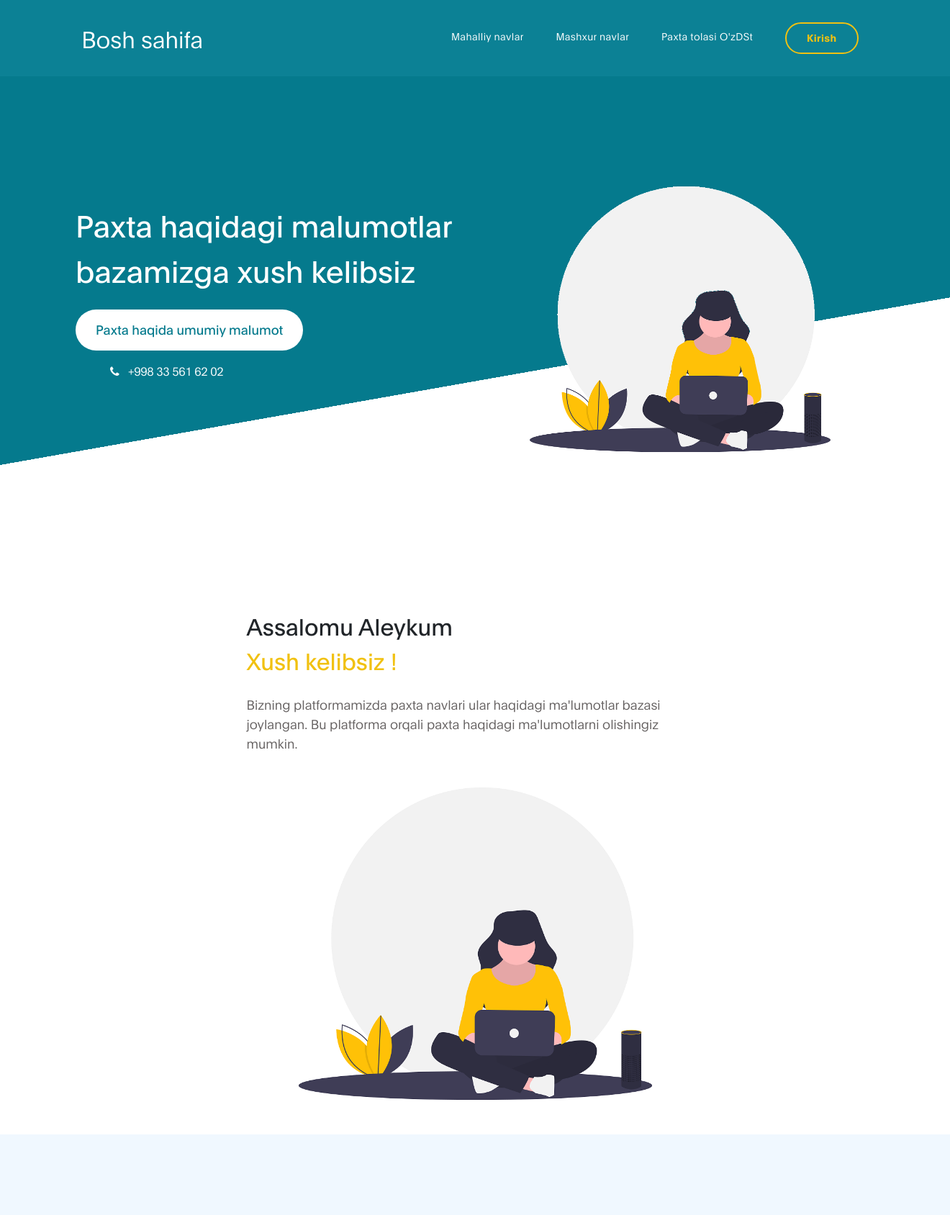
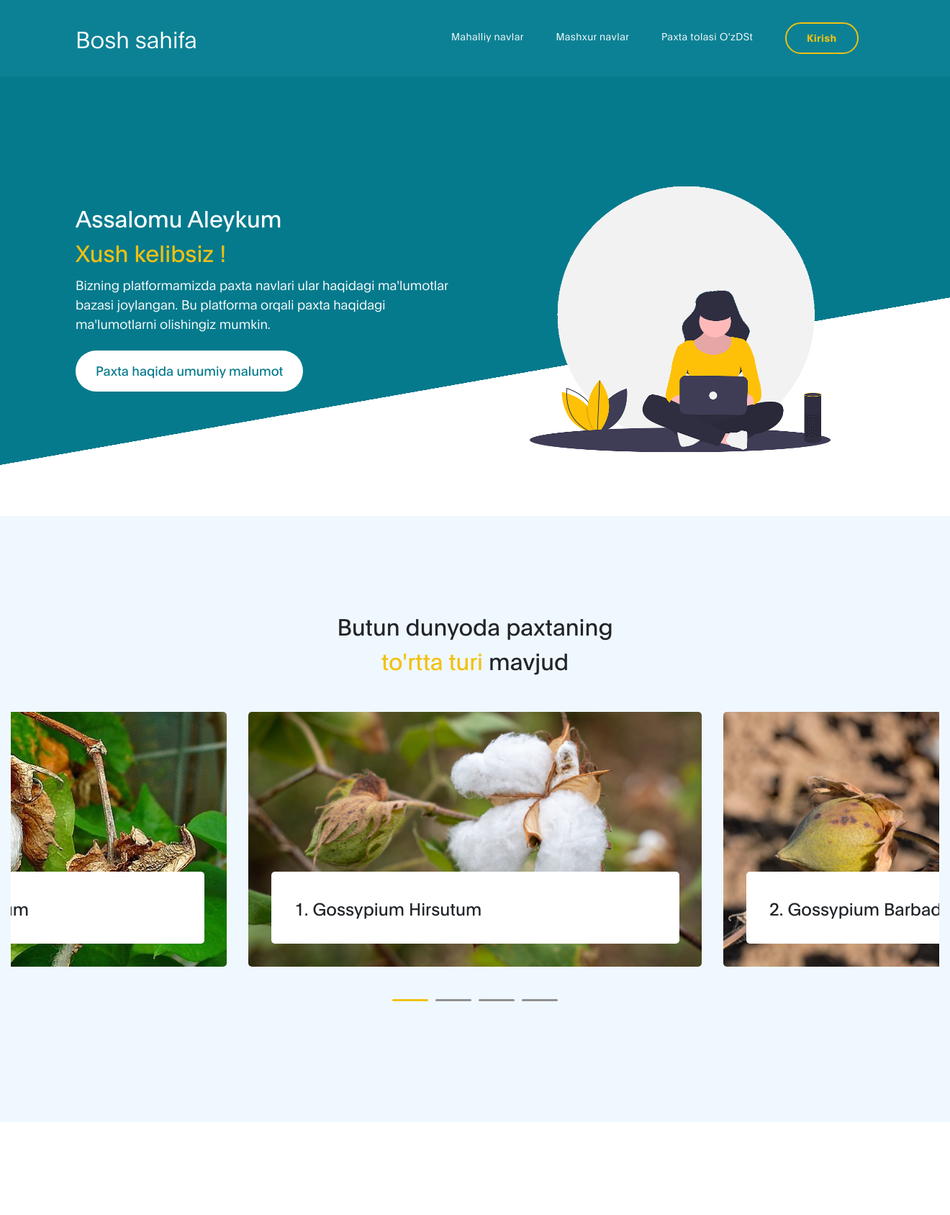
Before and after one commit to abdusattor1999/cotton-project-django, a Django app: page / in a window 1320 px wide; the page is wider, and only the part inside the window is pictured. Shown: the top 1688 px of that part at 72% size. Run offline with Django 4.2, Linux system fonts and the light colour scheme; some libraries are stand-ins or nearby versions.

Commit message:
last changes

```diff
--- a/Templates/base.html
+++ b/Templates/base.html
@@ -28,7 +28,6 @@
     <nav class="navbar navbar-expand-lg">
         <div class="container">
             <a class="navbar-brand" href="{% url 'mainapp:home_page' %}">
-               <i class="fa fa-cotton-bureau"></i>
                Bosh sahifa
             </a>
 
--- a/Templates/index.html
+++ b/Templates/index.html
@@ -5,15 +5,12 @@
      <section class="hero hero-bg d-flex justify-content-center align-items-center">
       <div class="container">
            <div class="row">
+                <div class="col-lg-6 col-md-10 col-12 d-flex flex-column justify-content-center align-items-center">
 
-               <div class="col-lg-6 col-md-10 col-12 d-flex flex-column justify-content-center align-items-center">
-                     <div class="hero-text">
-
-                          <h1 class="text-white" data-aos="fade-up">Paxta haqidagi malumotlar bazamizga xush kelibsiz</h1>
-
+                     <div>
+                         <h2 class="text-white" data-aos="fade-up">Assalomu Aleykum <br><strong>Xush kelibsiz !</strong></h2>
+                         <p class="mb-2 text-white" data-aos="fade-up">Bizning platformamizda paxta navlari ular haqidagi ma'lumotlar bazasi joylangan. Bu platforma orqali paxta haqidagi ma'lumotlarni olishingiz mumkin.</p>
                           <a href="{% url 'mainapp:umumiy' %}" class="custom-btn btn-bg btn mt-3" data-aos="fade-up" data-aos-delay="100">Paxta haqida umumiy malumot</a>
-
-                          <strong class="d-block py-3 pl-5 text-white" data-aos="fade-up" data-aos-delay="200"><i class="fa fa-phone mr-2"></i> +998 33 561 62 02</strong>
                      </div>
                </div>
 
@@ -26,30 +23,6 @@
 
            </div>
       </div>
-</section>
-
-
-<!-- ABOUT -->
-<section class="about section-padding pb-0" id="about">
- <div class="container">
-      <div class="row">
-
-           <div class="col-lg-7 mx-auto col-md-10 col-12">
-                <div class="about-info">
-
-                     <h2 class="mb-4" data-aos="fade-up">Assalomu Aleykum <br><strong>Xush kelibsiz !</strong></h2>
-
-                     <p class="mb-0" data-aos="fade-up">Bizning platformamizda paxta navlari ular haqidagi ma'lumotlar bazasi joylangan. Bu platforma orqali paxta haqidagi ma'lumotlarni olishingiz mumkin.</p>
-                </div>
-
-                <div class="about-image" data-aos="fade-up" data-aos-delay="200">
-
-                 <img src="{% static 'images/working-girl.png' %}" class="img-fluid" alt="office">
-               </div>
-           </div>
-
-      </div>
- </div>
 </section>
 
 
@@ -131,7 +104,7 @@
            <div class="col-lg-6 col-md-7 col-12">
              <div class="quote" data-aos="fade-up" data-aos-delay="200"></div>
 
-             <h2 class="mb-4" data-aos="fade-up" data-aos-delay="300">Paxta 60 dan ortiq mamlakatlarda uni etishtirish, qayta ishlash va sotish bilan shug'ullanadigan yuzlab million odamlarni ish bilan ta'minlovchi va daromad keltiradigan yirik qishloq xo'jaligi va sanoat ekinidir. Rivojlanayotgan dunyoning ko'pgina mamlakatlari uchun paxta iqtisodiy asosni tashkil qiladi va asosiy valyuta fondi hisoblanadi.</h2>
+             <h3 class="mb-4" data-aos="fade-up" data-aos-delay="300">Paxta 60 dan ortiq mamlakatlarda uni etishtirish, qayta ishlash va sotish bilan shug'ullanadigan yuzlab million odamlarni ish bilan ta'minlovchi va daromad keltiradigan yirik qishloq xo'jaligi va sanoat ekinidir. Rivojlanayotgan dunyoning ko'pgina mamlakatlari uchun paxta iqtisodiy asosni tashkil qiladi va asosiy valyuta fondi hisoblanadi.</h3>
            </div>
 
       </div>
--- a/Templates/mainapp/umumiy.html
+++ b/Templates/mainapp/umumiy.html
@@ -4,10 +4,7 @@
 
 <div class="container pt-5">
     <h1>Paxtani navlari haqida umumiy ma’lumot</h1>
-
-    <p>O'zbekiston Paxta sanoati mamlakatimizning  iqtisodiy sektorlari ichida katta ahamiyatga ega sohalardan bo'lib, milliy iqtisodiyatning asosiy muassasalaridan birini tashkil etadi. “Paxta navlari va ular haqidagi ma'lumotlar bazasi”ni yaratish esa bu sohani yanada rivojlantirish omillaridan biri bo‘lib xizmat qilishi mumkin. Shuning uchun men “ Bitiruv malakaviy ishi ” (BMI) rahbarim Sobitxon Hoshimov bilan birgalikda bu sohani rivojiga o’z hissamizni qo’shish maqsadida ma’lumotlar bazasini ishlab chiqmoqdamiz. Shu o’rinda takidlash kerakki bu sohani rivojlantirishga hozirgi kunda davlatimiz rahbari tomonidan ham e’tibor qaratilib bir nechta farmon va qarorlar ham qubul qilingan</p>
-    <p>Paxta asosiy tabiiy tolali ekin bo'lib, shuningdek, chorvachilik uchun oziq-ovqat yog'i va urug'lik qo'shimcha mahsulotini beradi. Biroq, dunyoda paxta va uni davolash bo'yicha olib borilgan tadqiqotlarning aksariyati uni tolali ekin sifatida e'tirof etish bilan cheklanadi. Paxta hayotimizga tanib bo'lmas darajada ta'sir ko'rsatadi.</p>
-    <p>"Paxta" so'zi arabcha "al qatan" so'zidan olingan. Paxta o‘simligi necha yoshda ekanligini hech kim bilmaydi. Dunyoda paxtadan foydalanish bo'yicha birinchi arxeologik kashfiyotlardan biri Pokistonda Mohenjo Daroda joylashgan. Ushbu topilma 5000 yildan ortiqroq yoshdadir. Paxta o'simligi ko'p yillik (ko'p yillar davom etadigan) daraxtdir, lekin psevdo-yillik buta sifatida yetishtirish uchun xonakilashtirilgan. G‘o‘za ko‘p yillik daraxt sifatida yil sayin o‘sishga qodir, o‘sish uchun qulay shart-sharoitlar mavjud bo‘lsa, gul va ko‘sak hosil qiladi. O'sish sharoitlari yaxshi bo'lsa, u gul va ko'saklarni ishlab chiqarishni to'xtatmaydi.</p>
+    <p><b>"Paxta"</b> so'zi arabcha <b>"Al qatan"</b> so'zidan olingan. Paxta o‘simligi necha yoshda ekanligini hech kim bilmaydi. Dunyoda paxtadan foydalanish bo'yicha birinchi arxeologik kashfiyotlardan biri Pokistonda Mohenjo Daroda joylashgan. Ushbu topilma 5000 yildan ortiqroq yoshdadir. Paxta o'simligi ko'p yillik (ko'p yillar davom etadigan) daraxtdir, lekin psevdo-yillik buta sifatida yetishtirish uchun xonakilashtirilgan. G‘o‘za ko‘p yillik daraxt sifatida yil sayin o‘sishga qodir, o‘sish uchun qulay shart-sharoitlar mavjud bo‘lsa, gul va ko‘sak hosil qiladi. O'sish sharoitlari yaxshi bo'lsa, u gul va ko'saklarni ishlab chiqarishni to'xtatmaydi.</p>
     <p>Paxta 60 dan ortiq mamlakatlarda uni etishtirish, qayta ishlash va sotish bilan shug'ullanadigan yuzlab million odamlarni ish bilan ta'minlovchi va daromad keltiradigan yirik qishloq xo'jaligi va sanoat ekinidir. Rivojlanayotgan dunyoning ko'pgina mamlakatlari uchun paxta iqtisodiy asosni tashkil qiladi va asosiy valyuta fondi hisoblanadi. </p>
     <h2>Dunyoda paxta yetishtiradigan hududlar</h2>
     <img src="{% static 'img/map1.jpg' %}" style='width:100%;' alt="">
```
